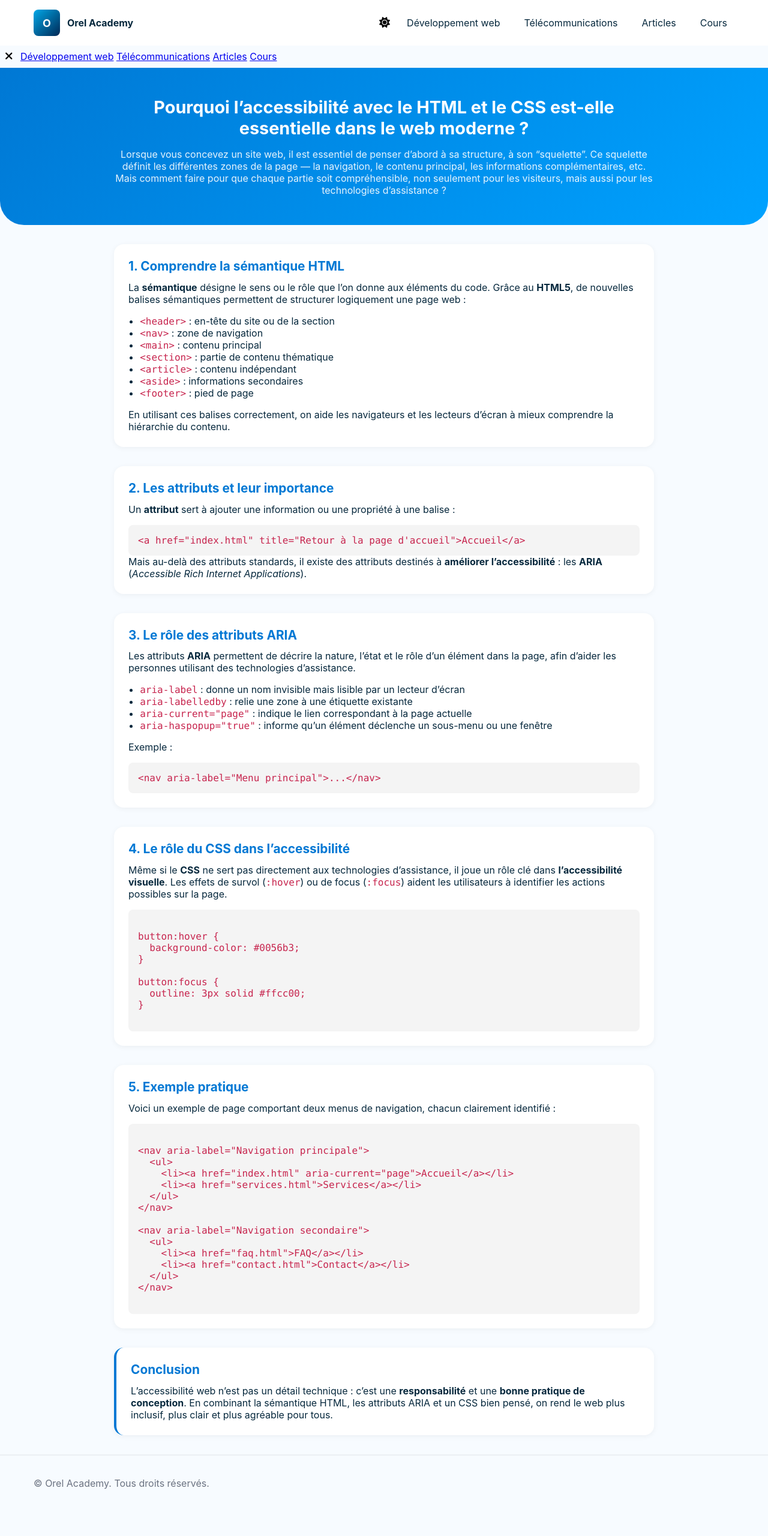
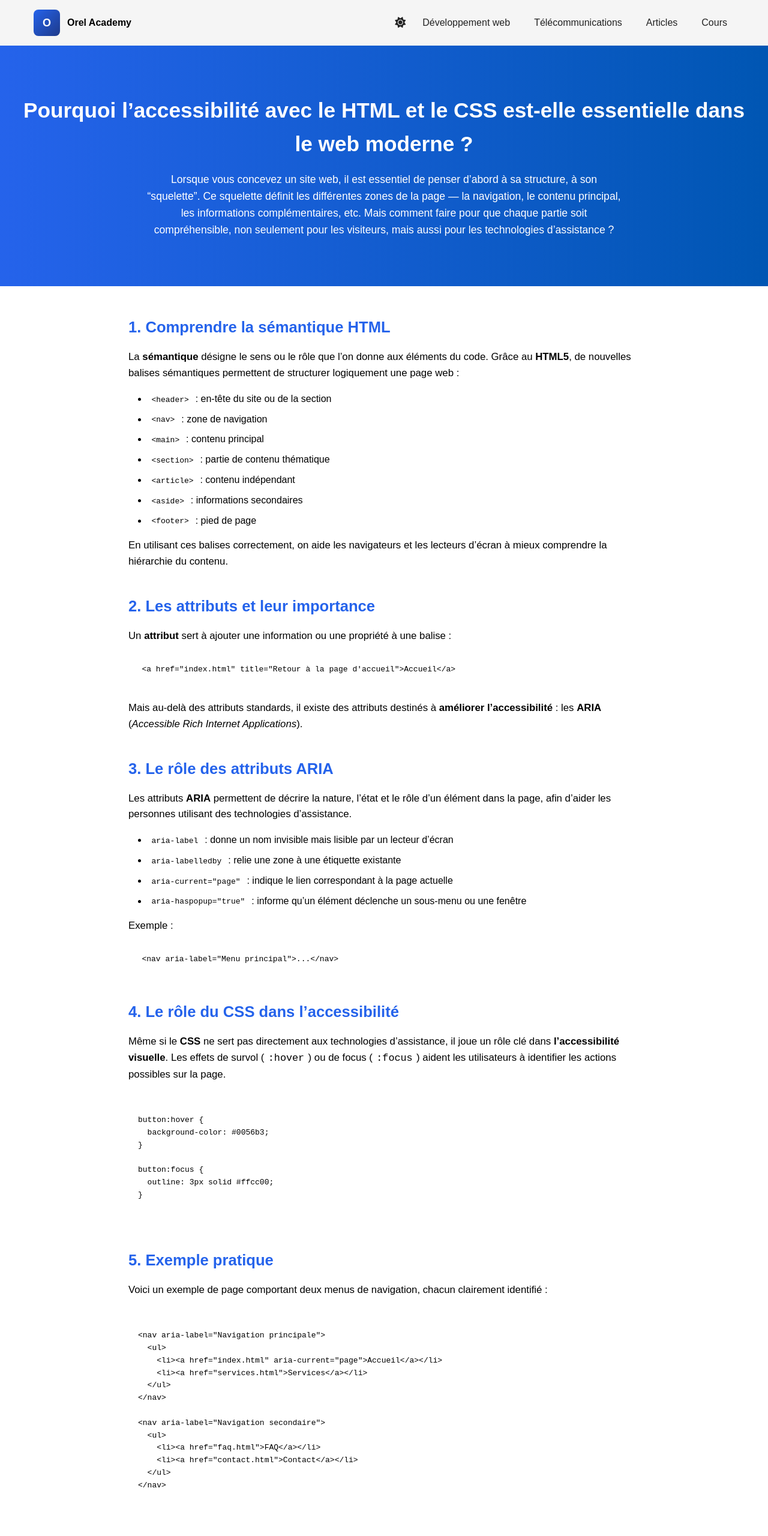
Before and after one commit to Josue-Makengo/orel-academy, a plain HTML site: page pubs/accessiblite/accessibilite.html in a window 1280 px wide. Shown: the top 2560 px of the page at 60% size. Before the commit the page ends 2518 px from the top, so only its background shows below. Drawn offline with Linux system fonts and the light colour scheme; files whose address does not match are found by name.

Commit message:
Amélioration de la taille de h1 pour la version mobile et quelques modification pour la page accessibilite

```diff
--- a/pubs/accessiblite/accessibilite.css
+++ b/pubs/accessiblite/accessibilite.css
@@ -1,46 +1,51 @@
+/* ==============================
+   Base et variables
+============================== */
 :root {
-  --brand-1: #00A8E8;
-  --brand-2: #002855;
-  --white: #ffffff;
-  --muted: #6b7280;
-  --card-radius: 12px;
-  --glass: rgba(255, 255, 255, 0.06);
-  --bg: #f7fbff;
-  --text: #06283d;
-  --card-bg: #fff;
-  --shadow: 0 6px 18px rgba(2, 6, 23, 0.08);
+  --primary-color: #2563eb;
+  --accent-color: #0056b3;
+  --text: #222;
+  --bg: #ffffff;
+  --card-bg: #f5f5f5;
+  --glass: rgba(0,0,0,0.05);
+  --white: #fff;
+  --brand-1: #2563eb;
+  --brand-2: #1e3a8a;
 }
 
-.dark {
-  --bg: #000a15;
-  --text: #e6eef8;
-  --card-bg: #071226;
-  --muted: #9aa8bf;
-  --glass: rgba(255, 255, 255, 0.04);
-  --shadow: 0 8px 30px rgba(0, 0, 0, 0.6);
+/* Mode sombre */
+[data-theme=".dark"] {
+  --text: #f1f5f9;
+  --bg: #0f172a;
+  --card-bg: #1e293b;
+  --glass: rgba(255,255,255,0.05);
 }
 
-.dark #themeIcon,
-.dark #burgerIcon,
-.dark #closeMenu i {
-  color: #ffffff;
+body {
+  background: var(--bg);
+  color: var(--text);
 }
 
-/* Reset */
+
+/* ==============================
+   Reset de base
+============================== */
 * {
-box-sizing: border-box;
-margin: 0;
-padding: 0;
-}
-html, body { height: 100%; }
-body {
-  font-family: Inter, ui-sans-serif, system-ui, -apple-system, 'Segoe UI', Roboto, 'Helvetica Neue', Arial;
-  background: var(--bg) ;
-  color: var(--text);
-  transition: background 0.5s ease, color 0.5s ease;
-  padding-bottom: 80px;
+  margin: 0;
+  padding: 0;
+  box-sizing: border-box;
 }
 
+body {
+  font-family: "Poppins", sans-serif;
+  line-height: 1.6;
+  background-color: var(--background-color);
+  color: var(--text-color);
+}
+
+/* ==============================
+   Navigation
+============================== */
 header {
   position: sticky;
   top: 0;
@@ -95,13 +100,14 @@ nav {
   border-radius: 8px;
   cursor: pointer;
   font-size: 18px;
+  color: var(--text);
 }
 
 .icon-btn:focus {
   outline: 2px solid var(--brand-1);
 }
 
-/* Liens de navigation */
+/* Liens */
 .links {
   display: flex;
   gap: 1rem;
@@ -119,127 +125,139 @@ nav {
   background: var(--glass);
 }
 
+/* 🍔 Menu burger */
 .burger {
   display: none;
 }
 
-/* === Conteneur central === */
-.conteneur {
-  width: 90%;
-  max-width: 900px;
+.mobile-menu {
+  position: fixed;
+  top: 0;
+  right: -100%;
+  width: 70%;
+  height: 100vh;
+  background: var(--card-bg);
+  padding: 2rem;
+  display: flex;
+  flex-direction: column;
+  gap: 1rem;
+  transition: right 0.3s ease;
+}
+
+.mobile-menu.active {
+  right: 0;
+}
+
+/* 📱 Responsive */
+@media (max-width: 768px) {
+  .links {
+    display: none;
+  }
+  .burger {
+    display: block;
+  }
+}
+/* ==============================
+   Section Hero
+============================== */
+.hero {
+  background: linear-gradient(to right, var(--primary-color), var(--accent-color));
+  color: #fff;
+  padding: 5rem 2rem;
+  text-align: center;
+}
+
+.hero h1 {
+  font-size: 2.2rem;
+  font-weight: 700;
+  margin-bottom: 1rem;
+}
+
+.hero p {
+  font-size: 1.1rem;
+  max-width: 800px;
   margin: 0 auto;
 }
 
-/* === En-tête === */
-.hero {
-  background: linear-gradient(135deg, #0078d4, #00a2ff);
-  color: white;
-  padding: 3rem 0;
-  text-align: center;
-  border-bottom-left-radius: 40px;
-  border-bottom-right-radius: 40px;
+/* ==============================
+   Contenu principal
+============================== */
+main.content {
+  max-width: 900px;
+  margin: 3rem auto;
+  padding: 0 1.5rem;
 }
 
-.article-title {
-  font-size: 1.8rem;
+main h2 {
+  color: var(--primary-color);
+  margin-top: 2.5rem;
   margin-bottom: 1rem;
-  font-weight: bold;
+  font-size: 1.6rem;
 }
 
-.intro {
-  font-size: 1rem;
-  opacity: 0.9;
-}
-
-/* === Sections principales === */
-.content section {
-  margin-top: 2rem;
-  background-color: white;
-  padding: 1.5rem;
-  border-radius: 16px;
-  box-shadow: 0 2px 10px rgba(0, 0, 0, 0.05);
-}
-
-.content h2 {
-  color: #0078d4;
-  font-size: 1.3rem;
-  margin-bottom: 0.8rem;
+main p {
+  margin-bottom: 1rem;
+  font-size: 1.05rem;
 }
 
 ul {
-  margin: 1rem 0;
-  padding-left: 1.2rem;
+  margin-left: 2rem;
+  margin-bottom: 1rem;
+}
+
+li {
+  margin-bottom: 0.5rem;
+}
+
+code {
+  background-color: var(--secondary-bg);
+  padding: 0.2rem 0.4rem;
+  border-radius: 4px;
+  font-family: monospace;
 }
 
 pre {
-  background-color: #f4f4f4;
+  background-color: var(--secondary-bg);
   padding: 1rem;
   border-radius: 8px;
   overflow-x: auto;
-  margin-top: 1rem;
+  margin-bottom: 1.5rem;
 }
 
-code {
-  font-family: Consolas, monospace;
-  color: #c7254e;
+/* ==============================
+   Conclusion
+============================== */
+.conclusion {
+  background-color: var(--secondary-bg);
+  border-left: 5px solid var(--primary-color);
+  padding: 1.5rem;
+  margin-top: 2.5rem;
+  border-radius: 8px;
 }
 
-/* === Conclusion === */
-.conclusion {
-  border-left: 4px solid #0078d4;
-  background-color: #f0f9ff;
+.conclusion h2 {
+  margin-bottom: 1rem;
 }
 
-/* === Appel à l’action === */
-.cta {
+/* Footer */
+footer {
+  background-color: var(--secondary-bg);
+  color: var(--text-color);
   text-align: center;
-  margin-top: 2rem;
-  background: #0078d4;
-  color: white;
-  padding: 1rem;
-  border-radius: 12px;
+  padding: 1.5rem 0;
+  font-size: 0.95rem;
+  border-top: 1px solid rgba(0,0,0,0.1);
 }
 
-.cta-link {
-  color: #fff;
-  text-decoration: underline;
-  font-weight: bold;
-}
-
-.cta-link:hover {
-  text-decoration: none;
-}
-
-/* === Pied de page === */
-footer {
-  margin-top: 2rem;
-  padding: 1.25rem 0;
-  border-top: 2px solid rgba(63, 61, 61, 0.06);
-  color: var(--muted);
-}
-
-.footer-inner {
-  display: flex;
-  align-items: center;
-  justify-content: space-between;
-  flex-wrap: wrap;
-  gap: 1rem;
-}
-
-.socials a {
-  margin-left: .5rem;
-  color: var(--bg);
-  text-decoration: none;
-}
-
-
-/* === Responsive === */
-@media (max-width: 600px) {
-  .article-title {
-    font-size: 1.4rem;
+/*Responsivité */
+@media (max-width: 768px) {
+  .hero h1 {
+    font-size: 1.8rem;
   }
-
-  .content section {
-    padding: 1rem;
+  main.content {
+    padding: 0 1rem;
+  }
+  .navbar {
+    flex-direction: column;
   }
 }
--- a/pubs/accessiblite/accessibilite.html
+++ b/pubs/accessiblite/accessibilite.html
@@ -1,16 +1,14 @@
 <!DOCTYPE html>
 <html lang="fr">
 <head>
-  <meta charset="UTF-8">
-  <meta name="viewport" content="width=device-width, initial-scale=1.0">
-  <title>Orel Academy</title>
+  <meta charset="utf-8" />
+  <meta name="viewport" content="width=device-width,initial-scale=1" />
+  <title>Pourquoi l’accessibilité avec le HTML et le CSS est essentielle — Orel Academy</title>
   <link rel="stylesheet" href="accessibilite.css">
-  <script src="js/app.js" defer></script>
-  <!-- Font Awesome -->
+  <script src="../../js/app.js" defer></script>
   <link rel="stylesheet" href="https://cdnjs.cloudflare.com/ajax/libs/font-awesome/6.5.0/css/all.min.css">
 </head>
 <body>
-  <!-- Header -->
   <header>
     <div class="container">
       <nav>
@@ -18,6 +16,7 @@
           <div class="brand__logo">O</div>
           <span>Orel Academy</span>
         </div>
+
         <div class="nav-actions">
           <button class="icon-btn" id="themeToggle" aria-label="Changer le thème">
             <i id="themeIcon" class="fa-solid fa-sun"></i>
@@ -36,7 +35,7 @@
     </div>
   </header>
 
-  <!-- Menu mobile -->
+  <!-- 📱 Menu mobile -->
   <aside class="mobile-menu" id="mobileMenu" aria-hidden="true">
     <button class="icon-btn" id="closeMenu" aria-label="Fermer le menu">
       <i class="fa-solid fa-xmark"></i>
@@ -46,6 +45,9 @@
     <a href="#">Articles</a>
     <a href="#">Cours</a>
   </aside>
+
+
+  <!-- Hero (titre d'article) -->
   <section class="hero">
     <div class="conteneur">
       <h1 class="article-title">Pourquoi l’accessibilité avec le HTML et le CSS est-elle essentielle dans le web moderne ?</h1>
@@ -57,7 +59,8 @@
     </div>
   </section>
 
-  <main class="content conteneur">
+  <!-- Main content (ton article) -->
+  <main class="content conteneur" role="main">
     <section>
       <h2>1. Comprendre la sémantique HTML</h2>
       <p>
@@ -152,13 +155,12 @@ button:focus {
         on rend le web plus inclusif, plus clair et plus agréable pour tous.
       </p>
     </section>
-
-
   </main>
 
-   <footer>
+  <!-- Footer (identique à la page d'accueil) -->
+  <footer>
     <div class="container footer-inner">
-      <p>&copy; <span id="year"></span> Orel Academy. Tous droits réservés.</p>
+      <div>© <span id="year"></span> Orel Academy — Tous droits réservés</div>
       <div class="socials">
         <a href="#"><i class="fa-brands fa-linkedin"></i></a>
         <a href="#"><i class="fa-brands fa-github"></i></a>
--- a/styles/main.css
+++ b/styles/main.css
@@ -273,7 +273,7 @@ footer {
   .links { display: none; }
   .burger { display: block; }
   .hero { padding: 2rem 0; }
-  .hero h1 { font-size: 1.6rem; }
+  .hero h1 { font-size: 2.7rem; }
   .grid { grid-template-columns: repeat(2, 1fr); }
   .brand__logo { width: 40px; height: 40px; }
 }
```
